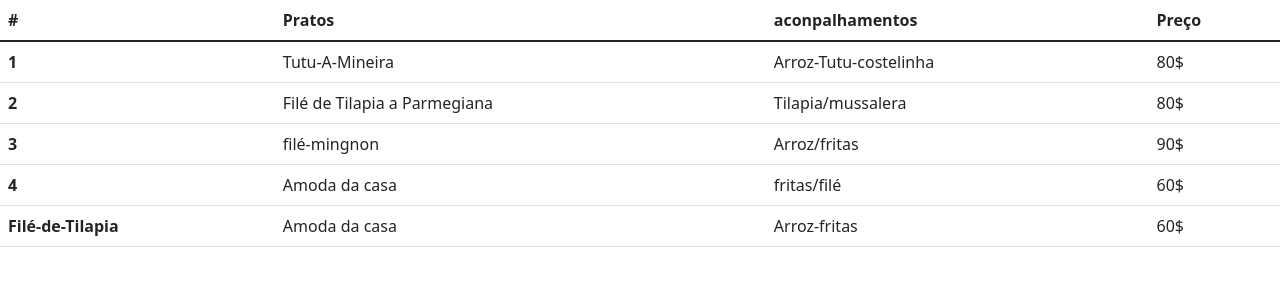
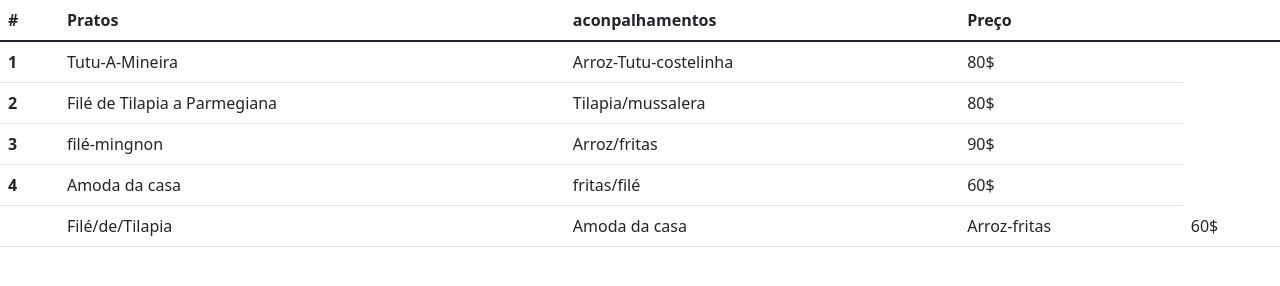
Before and after one commit to alexandre945/projects_qrcode, a plain HTML site: page principais.html in a window 1280 px wide. Drawn offline with nearby package versions, Linux system fonts and the light colour scheme.

Commit message:
alterando td

```diff
--- a/principais.html
+++ b/principais.html
@@ -46,7 +46,8 @@
                     <td>60$</td>
                 </tr>
                 <tr>
-                    <th scope="row">Filé-de-Tilapia</th>
+                    <th scope="row"></th>
+                    <td>Filé/de/Tilapia</td>
                     <td>Amoda da casa</td>
                     <td>Arroz-fritas</td>
                     <td>60$</td>
```
